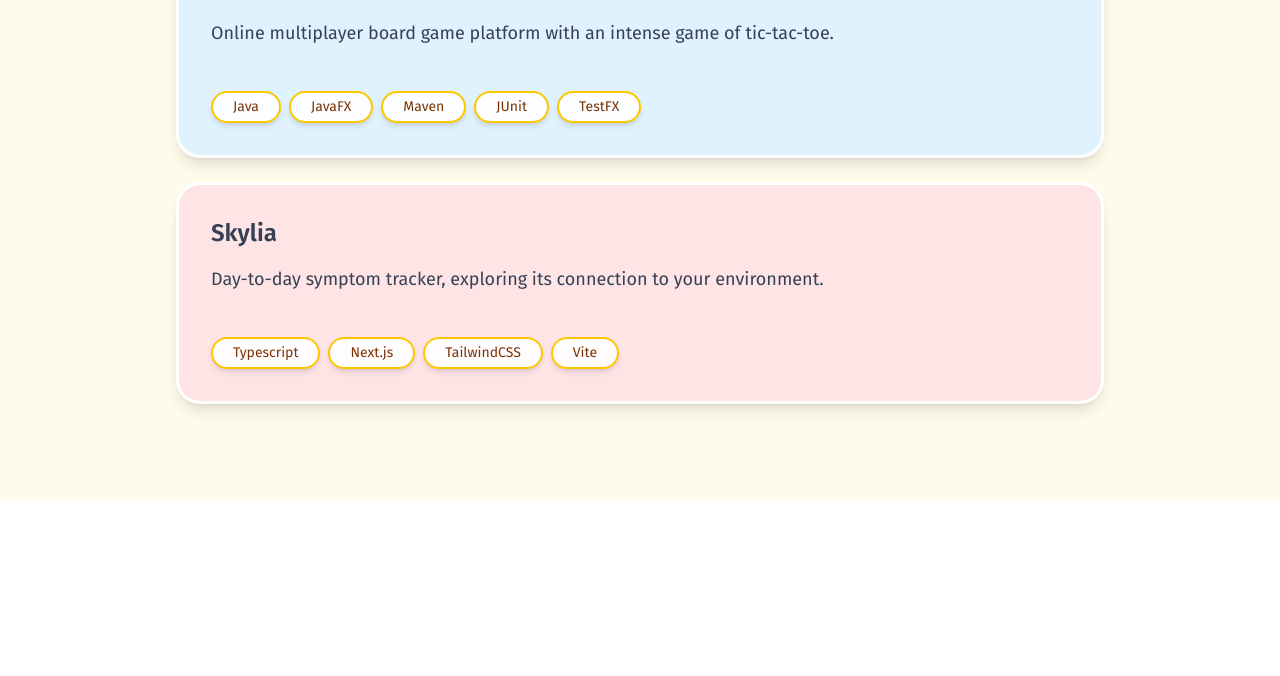
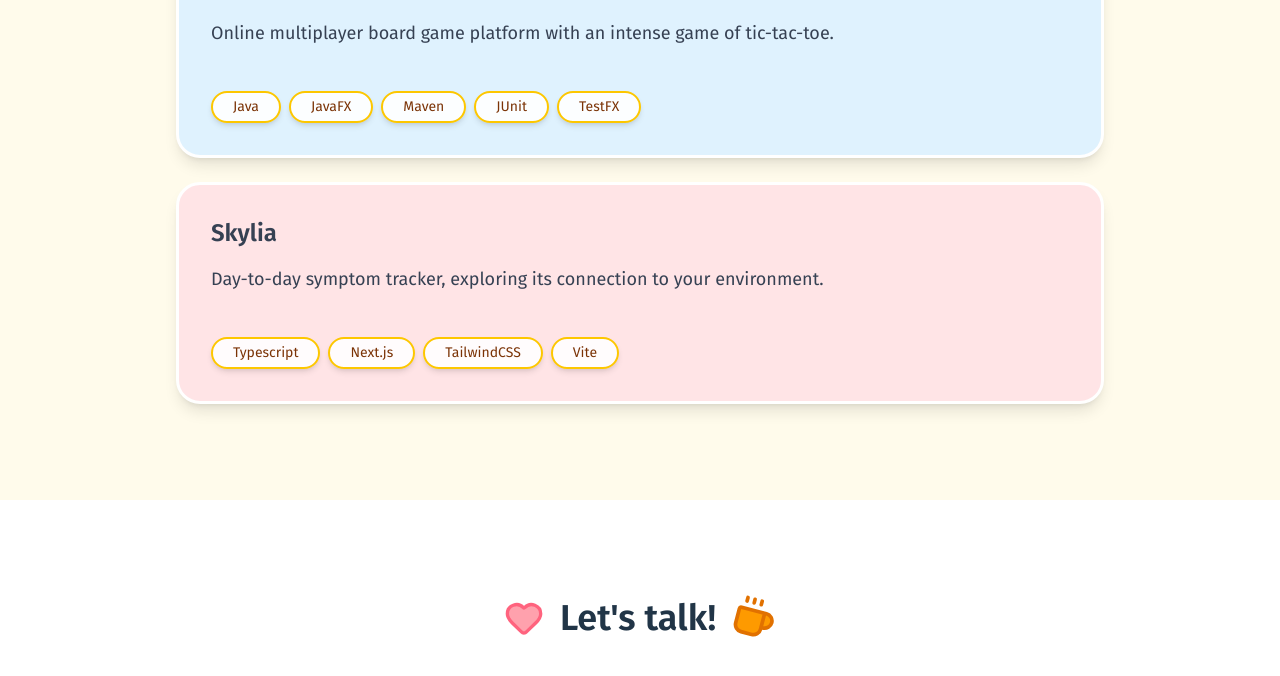
Before and after one commit to ca-Stella/ca-stella.github.io, a React (Vite) app: page / in a window 1280 px wide. Shown: the part 2078-2754 px from the top of the page. Before the commit the page ends 2578 px from the top, so only its background shows below. Built offline with nearby package versions, Linux system fonts and the light colour scheme; a web font is replaced by a local one.

Commit message:
Add Contact component

```diff
--- a/package.json
+++ b/package.json
@@ -12,6 +12,7 @@
   "dependencies": {
     "@tailwindcss/postcss": "^4.1.18",
     "@tailwindcss/vite": "^4.1.18",
+    "lucide-react": "^0.562.0",
     "motion": "^12.24.11",
     "postcss": "^8.5.6",
     "react": "^19.2.0",
--- a/src/App.tsx
+++ b/src/App.tsx
@@ -2,6 +2,7 @@ import './App.css'
 import Hero from "./components/Hero";
 import About from './components/About';
 import Projects from './components/Projects';
+import Contact from './components/Contact';
 import GoosePark from './projects/GoosePark';
 import Skylia from './projects/Skylia';
 import StudyDashboard from './projects/StudyDashboard';
@@ -14,6 +15,7 @@ export default function App() {
     <Hero />
     <About />
     <Projects />
+    <Contact />
 
     </div></body>
   )
--- /dev/null
+++ b/src/components/Contact.tsx
@@ -0,0 +1,60 @@
+import { Section } from "../layout/Section";
+import { Heart, Coffee } from "lucide-react";
+import { easeOut, motion } from "motion/react";
+
+export default function Contact() {
+  return (
+    <section
+      className="min-h-screen max-h-fit flex flex-col items-center bg-white"
+      style={{ width: "100vw" }}
+    >
+            <div className="max-w-5xl w-full px-12  my-24">
+
+      <div className="flex flex-row items-center justify-center gap-4">
+        <motion.span
+          // animate={{ scale: [1, 1.1, 1] }}
+          // transition={{ duration: 2, repeat: Infinity }}>
+          animate={{ rotate: [15, 0] }}
+              transition={{ duration: 2, repeat: Infinity, repeatType: "reverse" }}>
+          <Heart className="w-10 h-10 text-rose-400 fill-rose-300" />
+        </motion.span>
+        <h5 className="text-4xl font-semibold"> Let's talk!</h5>
+        <motion.div
+              animate={{ rotate: [0, 15] }}
+              transition={{ duration: 2, repeat: Infinity, repeatType: "reverse" }}
+            >
+              <Coffee className="w-11 h-11 text-amber-600 fill-amber-500" />
+            </motion.div>
+      </div>
+      </div>
+    </section>
+    //   className={`min-h-screen max-h-fit flex flex-col items-center justify-center bg-amber-50 ${className}`}
+    //   style={{ width: "100vw" }}
+    // >
+  );
+}
+
+{
+  /*       <div className="max-w-5xl w-full px-12  my-24"></div>
+
+
+  <Section title="Let's talk!" className="bg-white px-12">
+        <span className="absolute animate-flashFace"></span>
+
+        <div className="space-y-6 text-lg text-gray-700 relative">
+          <p>
+            I’ve always been fascinated by how we think, make decisions, and
+            experience the world. That curiosity first drew me to neuroscience
+            and psychology, and now drives my motivation in computer science, where I get to experiment, build, and solve problems at the crossroads of mind, behaviour, and technology.
+          </p>
+
+          <p>
+            For me, programming and analysis aren’t just technical skills. I see data and code as tools to ask questions, uncover patterns, and derive insights from numbers and observations. I enjoy connecting abstract ideas and observations into something tangible, useful, and understandable.
+          </p>
+
+          <p>
+            I aspire to bring together logic and creativity to craft thoughtful solutions. By layering ideas and experimenting with different approaches from a variety of fields, I aim to turn complex challenges into something elegant, satisfying, and memorable — like a recipe refined over time.
+          </p>
+        </div>
+    </Section> */
+}
```
Also changed, not shown: 1 other file (tests, documents, lock files or other folders).
